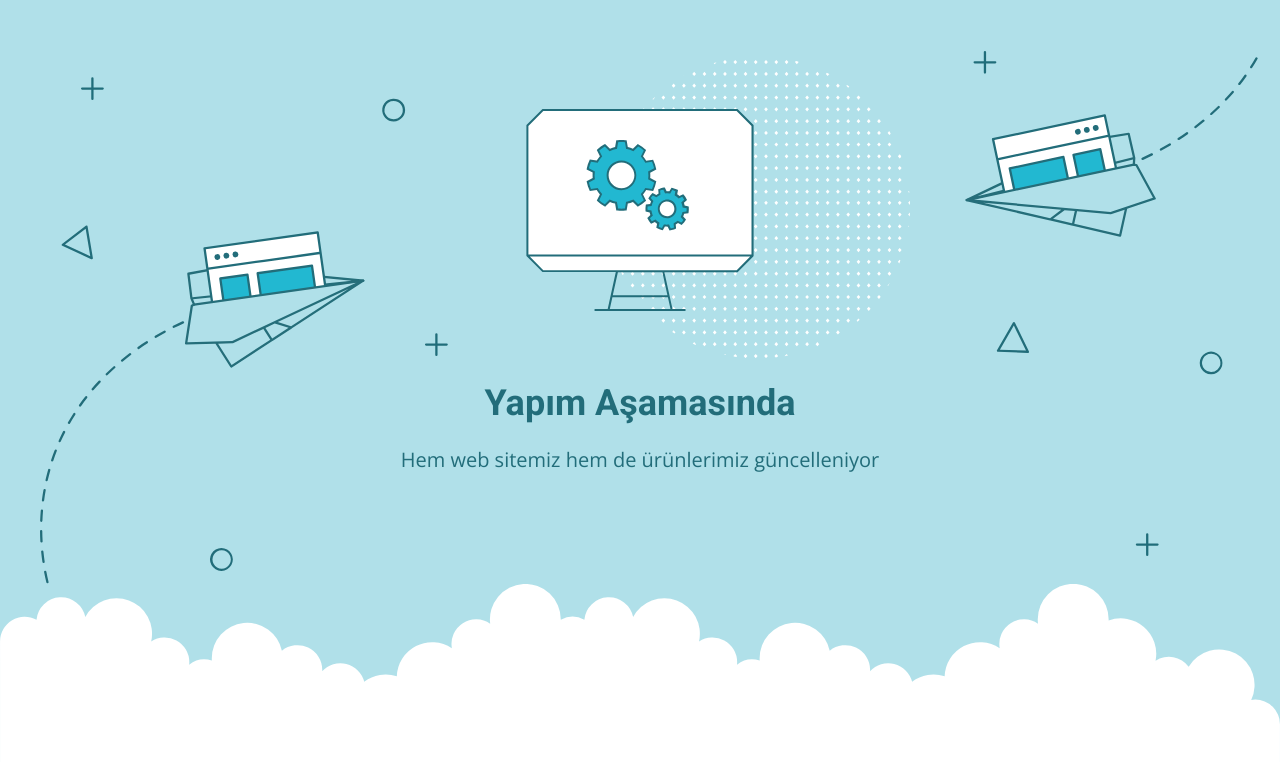
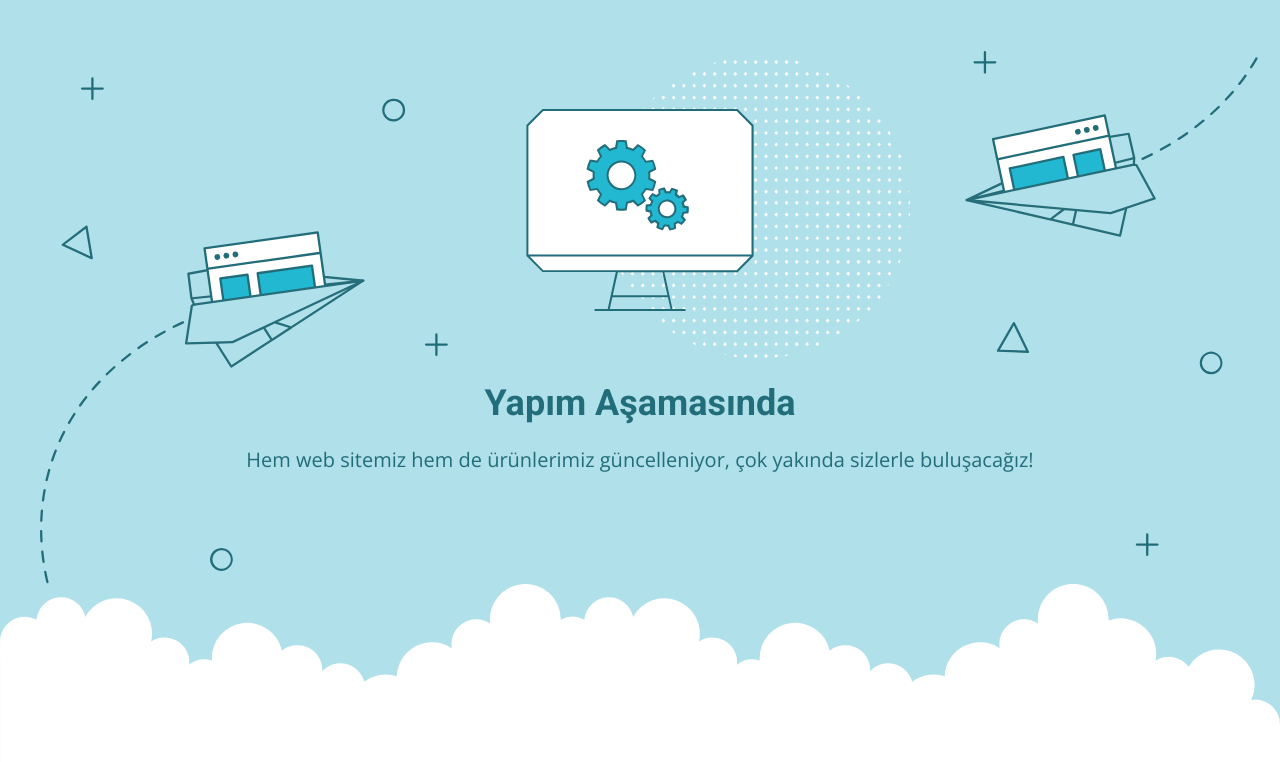
Before and after one commit to mustoglu/eksilmezplastik, a Jekyll site: the page index.html, which Jekyll copies as it is, in a window 1280 px wide. Shown: the top 762 px of the page. Built offline with Jekyll 4.4.1, drawn with Linux system fonts in a browser that asks for light colours.

Commit message:
Update index.html

```diff
--- a/index.html
+++ b/index.html
@@ -158,7 +158,7 @@
                     </div>
                 </div>
                 <h1 class="title title--regular title--size-large title--weight-bold">Yapım Aşamasında</h1>
-                <p class="title title--subtitle title--size-semimedium title--weight-normal">Hem web sitemiz hem de ürünlerimiz güncelleniyor</p>
+                <p class="title title--subtitle title--size-semimedium title--weight-normal">Hem web sitemiz hem de ürünlerimiz güncelleniyor, çok yakında sizlerle buluşacağız!</p>
             </div>
             <div class="error--shape__clouds">
                 <svg id="f95fc14d-9eb7-4d11-bcb9-651fb6dd69f0" data-name="Layer 1" xmlns="http://www.w3.org/2000/svg" viewBox="0 0 2074.144 292.377"><title>clouds_shape</title><path d="M2034.093,187.309a40.338,40.338,0,0,0-6.537.579,57.445,57.445,0,0,0-101.344-53.826,39.917,39.917,0,0,0-53.631-9.69,57.478,57.478,0,0,0-76.107-65.161c.019-.589.045-1.175.045-1.767a57.443,57.443,0,1,0-114.885,0,58.165,58.165,0,0,0,.412,6.781,39.929,39.929,0,0,0-62.076,39.726,57.431,57.431,0,0,0-89.212,45.7,57.427,57.427,0,0,0-52.738,8.725,39.97,39.97,0,0,0-68.167-16.906c.043-.757.114-1.507.114-2.276a40.049,40.049,0,0,0-65.428-30.986,57.445,57.445,0,0,0-113.6,12.12c0,1.258.055,2.5.134,3.739a39.956,39.956,0,0,0-36.784,6.689,40.715,40.715,0,0,0,.212-4.139A40.019,40.019,0,0,0,1132.73,93a57.443,57.443,0,0,0-106.758-39.516,40.05,40.05,0,0,0-79.081,4.36,40.116,40.116,0,0,0-38.16.022c0-.139.011-.277.011-.417a57.443,57.443,0,1,0-114.474,6.781,39.929,39.929,0,0,0-62.076,39.726,57.431,57.431,0,0,0-89.212,45.7,57.427,57.427,0,0,0-52.738,8.725,39.97,39.97,0,0,0-68.167-16.906c.043-.757.114-1.507.114-2.276a40.049,40.049,0,0,0-65.428-30.986,57.445,57.445,0,0,0-113.6,12.12c0,1.258.055,2.5.134,3.739a39.956,39.956,0,0,0-36.784,6.689,40.715,40.715,0,0,0,.212-4.139A40.019,40.019,0,0,0,244.952,93,57.443,57.443,0,0,0,138.194,53.479a40.05,40.05,0,0,0-79.081,4.36A40.066,40.066,0,0,0,0,93.074v199.3H2074.144V227.363A40.052,40.052,0,0,0,2034.093,187.309Z" fill="#fff"/></svg>
```
Also changed, not shown: other parts of index.html (+1 -1 lines).
